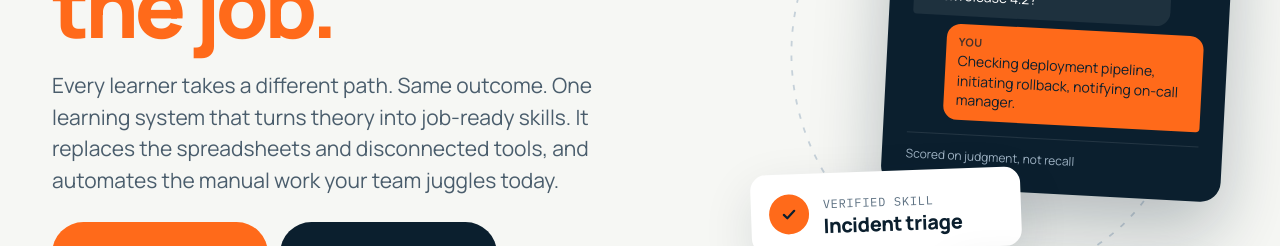
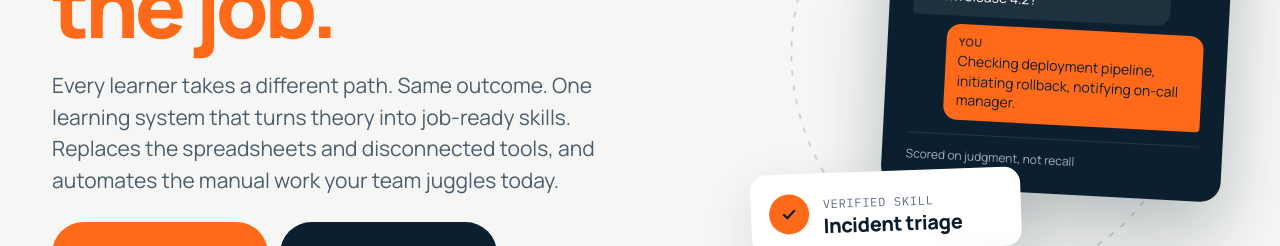
Before and after one commit to ludakhris/interview-differently, a React (Vite) app in the folder apps/learn/: page / in a window 1280 px wide. Shown: the part 424-670 px from the top of the page. Built offline with nearby package versions, Linux system fonts and the light colour scheme; no server answers.

Commit message:
copy(site-c): hero lead, "Replaces the spreadsheets"
Refs #75

Co-Authored-By: Claude Fable 5.1 <noreply@anthropic.com>

```diff
--- a/apps/learn/src/pages/c/CHomePage.tsx
+++ b/apps/learn/src/pages/c/CHomePage.tsx
@@ -273,7 +273,7 @@ export function CHomePage() {
             </h1>
             <p className="ld-lead">
               Every learner takes a different path. Same outcome. One learning system that turns
-              theory into job-ready skills. It replaces the spreadsheets and disconnected tools, and
+              theory into job-ready skills. Replaces the spreadsheets and disconnected tools, and
               automates the manual work your team juggles today.
             </p>
             <div className="ld-hero-actions">
```
